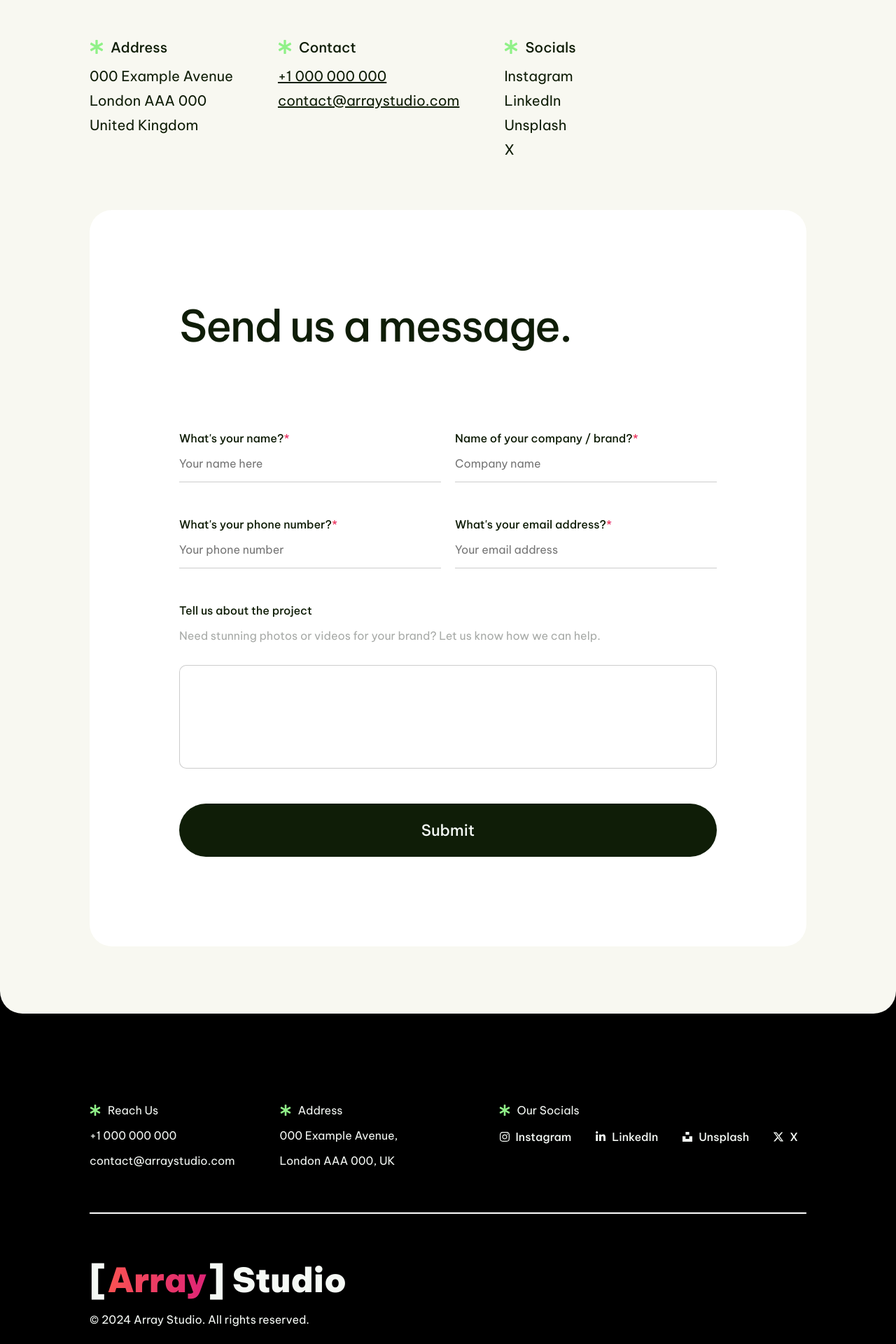
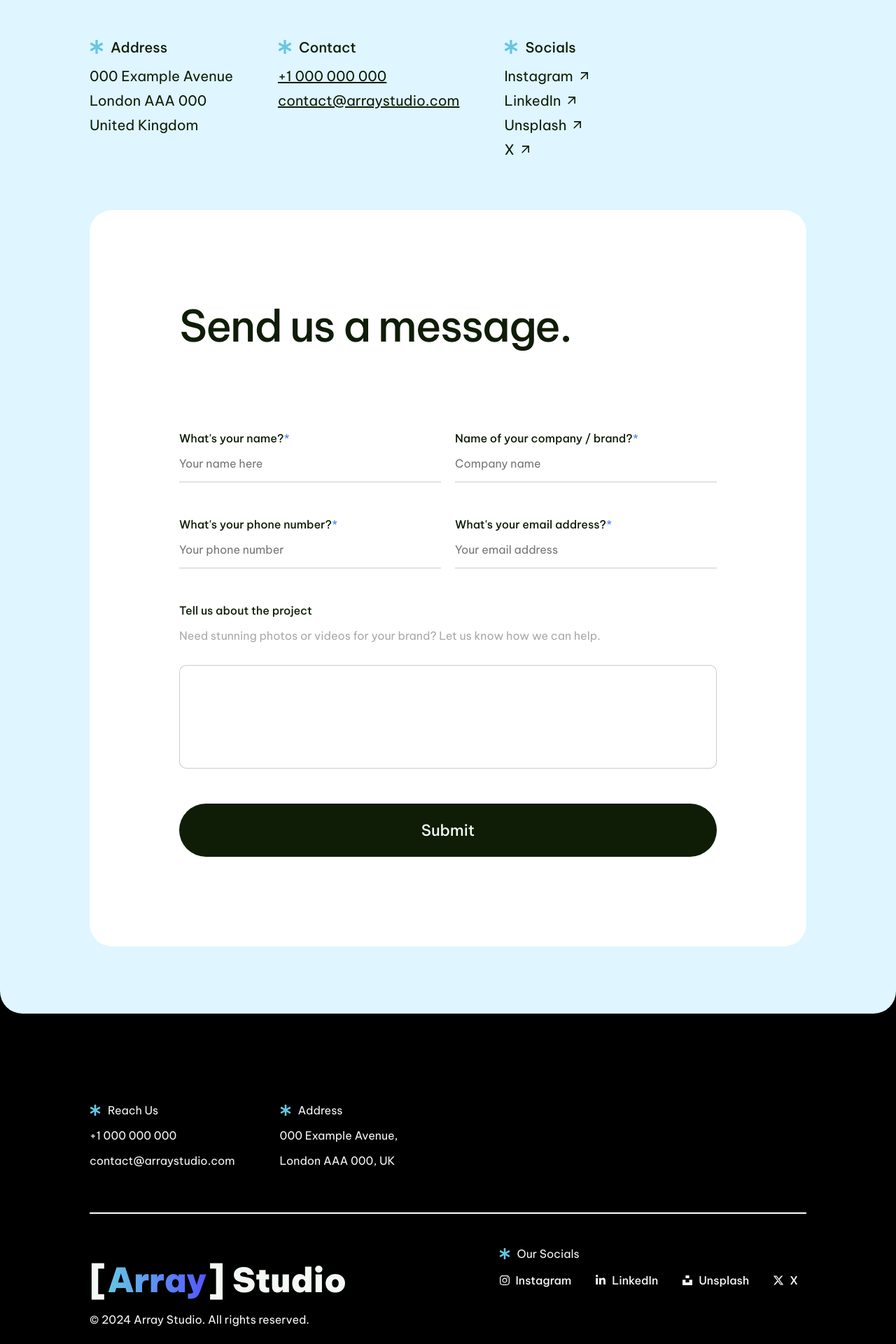
Before and after one commit to SnayderRodrigues/react-study, a React (Vite) app: page /contact in a window 1280 px wide. Shown: the part 380-2300 px from the top of the page at 70% size. Built offline with nearby package versions, Linux system fonts and the light colour scheme.

Commit message:
update main colors

```diff
--- a/index.html
+++ b/index.html
@@ -10,7 +10,7 @@
       href="https://fonts.googleapis.com/css2?family=Be+Vietnam+Pro:ital,wght@0,100;0,200;0,300;0,400;0,500;0,600;0,700;0,800;0,900;1,100;1,200;1,300;1,400;1,500;1,600;1,700;1,800;1,900&display=swap"
       rel="stylesheet"
     />
-    <title>[Array] Studio – Photo & Videography</title>
+    <title>Lens Studio – Award-winning Visual Studio</title>
   </head>
   <body>
     <div id="root"></div>
--- a/src/components/Header.jsx
+++ b/src/components/Header.jsx
@@ -1,6 +1,5 @@
 import React from "react";
-import { Link } from "react-router-dom";
-import { useLocation } from "react-router-dom";
+import { Link, useLocation } from "react-router-dom";
 
 const Header = () => {
   let lastScrollTop = 0;
@@ -40,8 +39,10 @@ const Header = () => {
       <div className="wrapper">
         <nav className="header__navbar">
           <a href="/" className="header__logo">
-            {"["}<span className="highlight">Array</span>{"]"}
-            <span className="slide-up">Studio</span>
+            {/* <img src={Logo} alt="" className="header__logo-icon"/> */}
+            <span>
+              [<span className="highlight">Array</span>] Studio
+            </span>
           </a>
           <ul className="header__navbar-ul">
             <li className="header__navbar-li">
@@ -50,6 +51,9 @@ const Header = () => {
                 className={`${
                   isHomePage() ? "active-page" : ""
                 } header__navbar-link`}
+                onClick={(e) => {
+                  window.scrollTo(0, 0);
+                }}
               >
                 Home
               </Link>
@@ -61,6 +65,9 @@ const Header = () => {
                 className={`${
                   isAboutPage() ? "active-page" : ""
                 } header__navbar-link`}
+                onClick={(e) => {
+                  window.scrollTo(0, 0);
+                }}
               >
                 About
               </Link>
@@ -71,6 +78,9 @@ const Header = () => {
                 className={`${
                   isWorkPage() ? "active-page" : ""
                 } header__navbar-link`}
+                onClick={(e) => {
+                  window.scrollTo(0, 0);
+                }}
               >
                 Work
               </Link>
@@ -81,6 +91,9 @@ const Header = () => {
                 className={`${
                   isExpertisePage() ? "active-page" : ""
                 } header__navbar-link`}
+                onClick={(e) => {
+                  window.scrollTo(0, 0);
+                }}
               >
                 Expertise
               </Link>
@@ -91,6 +104,9 @@ const Header = () => {
             className={`${
               isContactPage() ? "active-page" : ""
             } header__navbar-link button`}
+            onClick={(e) => {
+              window.scrollTo(0, 0);
+            }}
           >
             Contact
           </Link>
--- a/src/pages/contact/ContactPage.jsx
+++ b/src/pages/contact/ContactPage.jsx
@@ -1,6 +1,7 @@
 import React from "react";
 // import "./contactpage.scss";
 import { FaAsterisk } from "react-icons/fa";
+import { MdArrowOutward } from "react-icons/md";
 import ContactPageFooter from "./ContactPageFooter";
 
 const ContactPage = () => {
@@ -35,10 +36,18 @@ const ContactPage = () => {
                   <FaAsterisk />
                   Socials
                 </span>
-                <span>Instagram</span>
-                <span>LinkedIn</span>
-                <span>Unsplash</span>
-                <span>X</span>
+                <span>
+                  Instagram <MdArrowOutward />
+                </span>
+                <span>
+                  LinkedIn <MdArrowOutward />
+                </span>
+                <span>
+                  Unsplash <MdArrowOutward />
+                </span>
+                <span>
+                  X <MdArrowOutward />
+                </span>
               </div>
             </div>
             <div className="contactPage__form">
--- a/src/pages/contact/ContactPageFooter.jsx
+++ b/src/pages/contact/ContactPageFooter.jsx
@@ -28,6 +28,19 @@ const ContactPageFooter = () => {
               <span>London AAA 000, UK</span>
             </div>
           </div>
+        </div>
+        <div className="contactPage-footer__logo-wrapper">
+          <div className="contactPage-footer__logo">
+            <a href="/">
+              <span>
+                [<span className="highlight">Array</span>] Studio
+              </span>
+            </a>
+            <span>
+              &copy; {new Date().getFullYear()} Array Studio. All rights
+              reserved.
+            </span>
+          </div>
           <div className="contactPage-footer__socials">
             <span>
               <FaAsterisk />
@@ -57,16 +70,6 @@ const ContactPageFooter = () => {
             </ul>
           </div>
         </div>
-        <div className="contactPage-footer__logo">
-          <a href="/">
-            <span>
-              [<span className="highlight">Array</span>] Studio
-            </span>
-          </a>
-          <span>
-            &copy; {new Date().getFullYear()} Array Studio. All rights reserved.
-          </span>
-        </div>
       </div>
     </footer>
   );
--- a/src/pages/home/Hero.jsx
+++ b/src/pages/home/Hero.jsx
@@ -12,7 +12,7 @@ const Hero = () => {
             <span className="highlight hero-span-hidden">Extraordinary</span>{" "}
             Visuals
           </h1>
-          <p>Award-winning visual content studio based in UK.</p>
+          <p>Award-winning visual studio based in UK.</p>
         </div>
         <div className="hero__button-wrapper">
           <Link to="contact" className="button hero__button link">
--- a/src/styles/components/_header.scss
+++ b/src/styles/components/_header.scss
@@ -15,26 +15,14 @@
   &__logo {
     display: flex;
     align-items: center;
-    font-size: 2rem;
-    font-weight: 900;
+    gap: 1rem;
+    font-size: 1.75rem;
+    font-weight: 700;
     overflow: hidden;
-
-    .slide-up {
-      // background-color: yellow;
-      display: block;
-      margin-left: 0.5rem;
-      transform: translateY(100%);
-      opacity: 0;
-      transition: all 300ms linear;
-    }
-
-    &:hover > .slide-up {
-      transform: translateY(0);
-      opacity: 1;
-      transition: all 300ms linear;
-    }
-
   }
+  // &__logo-icon {
+  //   width: 32px;
+  // }
   &__navbar {
     display: flex;
     align-items: center;
--- a/src/styles/global/_variables.scss
+++ b/src/styles/global/_variables.scss
@@ -6,20 +6,20 @@
   --text-color-3: #070035b3;
   --text-color-4: #a7aaa7;
 
-  --bg-color: #f8f8f1;
+  --bg-color: #DFF5FF;
 
   --button-color-1: #0f1d07;
   --button-color-2: #cecfce;
 
+  // --gradient: linear-gradient(
+  //   90deg,
+  //   rgba(250, 82, 82, 1) 0%,
+  //   rgba(221, 36, 118, 1) 100%
+  // );
   --gradient: linear-gradient(
     90deg,
-    rgba(250, 82, 82, 1) 0%,
-    rgba(221, 36, 118, 1) 100%
-  );
-  --gradient-2: linear-gradient(
-    90deg,
-    rgb(115, 189, 218) 0%,
-    rgb(53, 97, 163) 100%
+    #67C6E3 0%,
+    #5356FF 100%
   );
 
   --section-pd: 12rem 0 0;
@@ -28,12 +28,24 @@
   --blue: #a8f0fa;
   --blue-shade: #ebf8ff;
   --purple: #b488f1;
-  --green: #90f188;
-  --green-shade: #ccfcc8;
+  --green: #67C6E3;
+  --green-shade: hsl(194, 69%, 75%);
   --white: #ffffff;
   --black: #000000;
   --black-shade: #303030;
   --gray: #cecfce;
   --dark-gray: #686868;
-  --accent-color: #ec3b64;
+  --accent-color: #5356FF;
+  // --yellow: #fff7e5;
+  // --blue: #a8f0fa;
+  // --blue-shade: #ebf8ff;
+  // --purple: #b488f1;
+  // --green: #90f188;
+  // --green-shade: #ccfcc8;
+  // --white: #ffffff;
+  // --black: #000000;
+  // --black-shade: #303030;
+  // --gray: #cecfce;
+  // --dark-gray: #686868;
+  // --accent-color: #ec3b64;
 }
--- a/src/styles/pages/about/_aboutpage.scss
+++ b/src/styles/pages/about/_aboutpage.scss
@@ -187,7 +187,7 @@
       transition: color 200ms linear;
     }
     &:hover > svg {
-      color: var(--green);
+      color: var(--accent-color);
     }
   }
   .navigation-button-left {
--- a/src/styles/pages/contact/_contactpage.scss
+++ b/src/styles/pages/contact/_contactpage.scss
@@ -33,7 +33,7 @@
         font-size: u.rem(20);
         display: flex;
         align-items: center;
-        gap: 0.625rem;
+        gap: 0.375rem;
         margin-bottom: 0.625rem;
         transition: color 200ms linear;
 
--- a/src/styles/pages/contact/_contactpagefooter.scss
+++ b/src/styles/pages/contact/_contactpagefooter.scss
@@ -18,6 +18,12 @@
     justify-content: space-between;
     padding: 8rem 0 4rem;
 
+  }
+  &__logo-wrapper {
+    display: flex;
+    align-items: center;
+    justify-content: space-between;
+    column-gap: 3rem;
   }
   &__logo {
     width: fit-content;
--- a/src/styles/pages/home/_about.scss
+++ b/src/styles/pages/home/_about.scss
@@ -51,7 +51,7 @@
     align-items: center;
     justify-content: space-around;
     // clip-path: polygon(0 0, 100% 0, 100% 100%, 0 100%);
-    animation: loop-up 4s infinite cubic-bezier(0.68, -0.55, 0.27, 1.55);
+    animation: loop-up 3s infinite ease-in-out;
   }
   @keyframes loop-up {
     0% {
--- a/src/styles/pages/home/_hero.scss
+++ b/src/styles/pages/home/_hero.scss
@@ -28,10 +28,6 @@
     display: flex;
     gap: 2rem;
   }
-  &__button {
-    font-size: 1.625rem;
-      padding: 20px 36.4px 20px;
-  }
   &__button:last-child {
     color: var(--text-color-1);
     background: var(--green);
```
Also changed, not shown: src/assets/svg/Prism Logo.svg (added).
